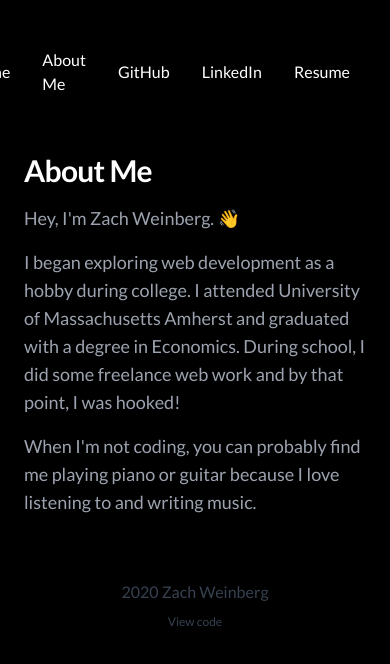
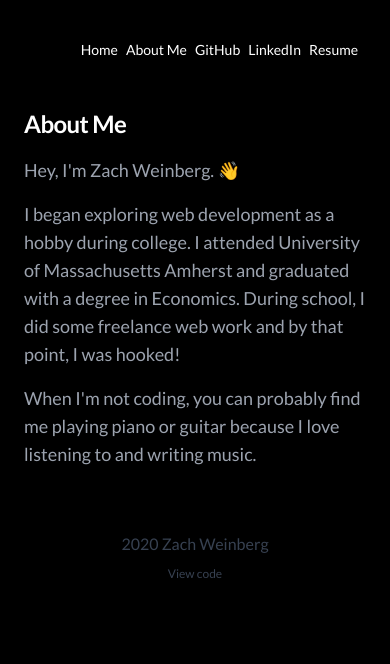
Before and after one commit to zachweinberg/personal-site, a Next.js app: page /about in a window 390 px wide. Shown: the top 664 px of the page. Built offline with nearby package versions, Linux system fonts and the light colour scheme.

Commit message:
Fix responsive text

```diff
--- a/components/Heading.tsx
+++ b/components/Heading.tsx
@@ -4,7 +4,7 @@ interface Props {
 }
 
 const Heading: React.FunctionComponent<Props> = ({ title, subheading }: Props) => {
-  const size = subheading ? 'text-xl md:text-3xl' : 'text-3xl md:text-5xl'
+  const size = subheading ? 'text-xl md:text-3xl' : 'text-2xl sm:text-5xl'
   const Tag = subheading ? 'h2' : 'h1'
   return <Tag className={`font-bold ${size} tracking-tight mb-4`}>{title}</Tag>
 }
--- a/components/Nav.tsx
+++ b/components/Nav.tsx
@@ -2,24 +2,28 @@ import Link from 'next/link'
 
 const Nav: React.FunctionComponent = () => {
   return (
-    <nav className="flex items-center justify-end py-2">
+    <nav className="flex items-center justify-end text-sm py-4">
       <Link href="/">
-        <a className="p-4 text-md hover:text-gray-300 hover:text-gray-300">Home</a>
+        <a className="pr-2 md:pr-6 md:text-lg hover:text-gray-300 hover:text-gray-300">Home</a>
       </Link>
       <Link href="/about">
-        <a className="p-4 text-md hover:text-gray-300">About Me</a>
+        <a className="pr-2 md:pr-6 md:text-lg hover:text-gray-300">About Me</a>
       </Link>
-      <a className="p-4 text-md hover:text-gray-300" href="https://github.com/zachweinberg" target="_blank">
+      <a
+        className="pr-2 md:pr-6 md:text-lg hover:text-gray-300"
+        href="https://github.com/zachweinberg"
+        target="_blank"
+      >
         GitHub
       </a>
       <a
-        className="p-4 text-md hover:text-gray-300"
+        className="pr-2 md:pr-6 md:text-lg hover:text-gray-300"
         href="https://www.linkedin.com/in/zachjamesweinberg"
         target="_blank"
       >
         LinkedIn
       </a>
-      <a className="p-4 text-md hover:text-gray-300" href="/resume.pdf" target="_blank">
+      <a className="pr-2 md:pr-6 md:text-lg hover:text-gray-300" href="/resume.pdf" target="_blank">
         Resume
       </a>
     </nav>
```
